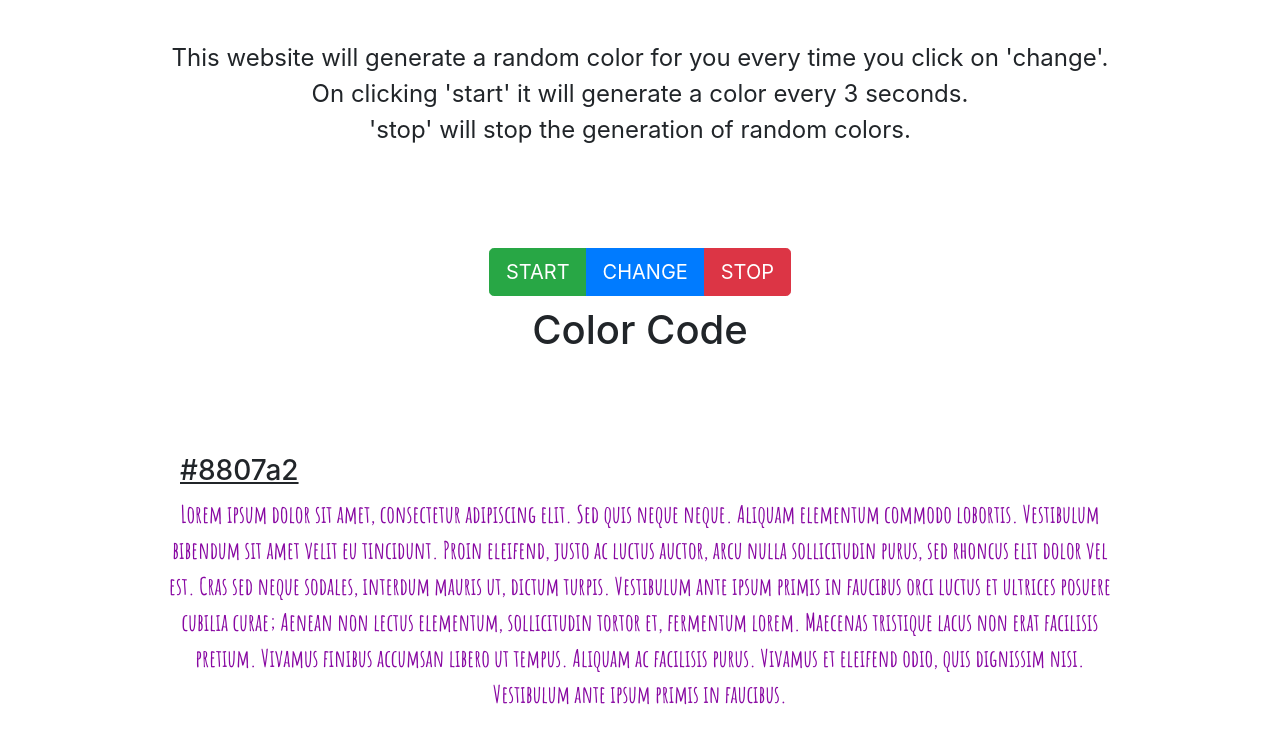
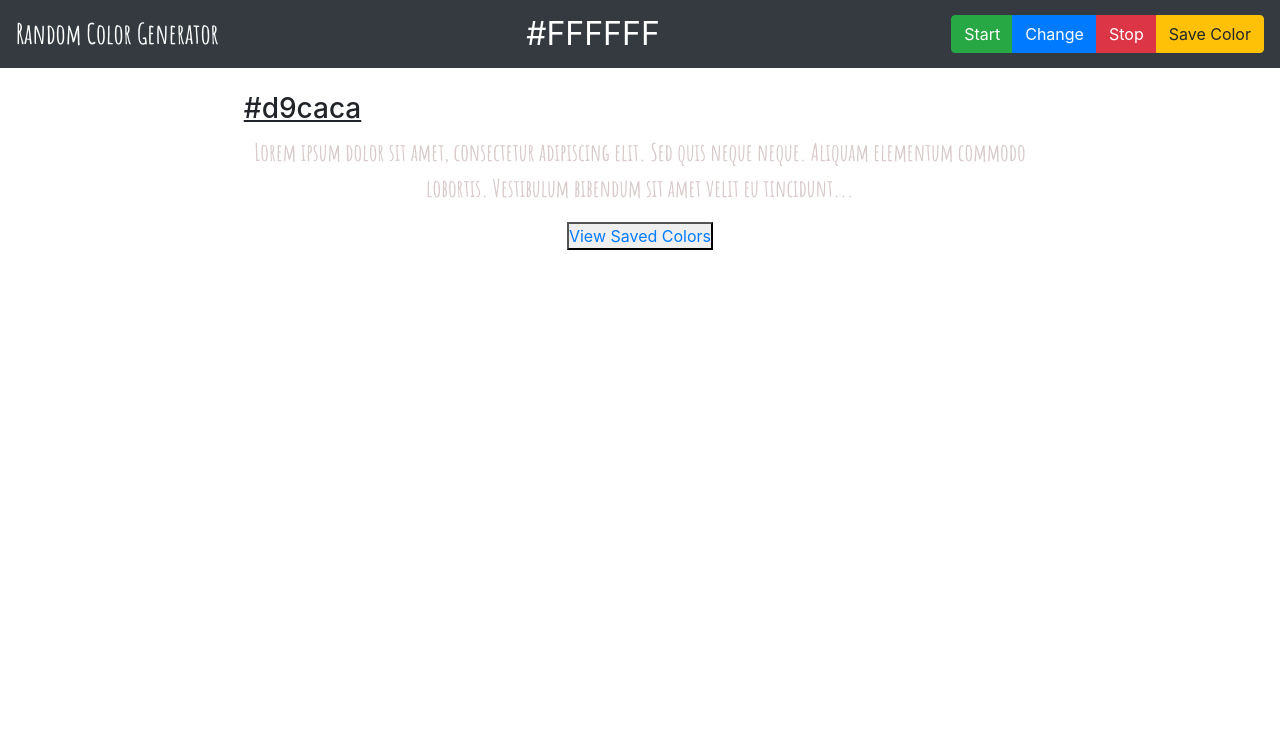
Before and after one commit to Alfrazgit/Random-Color-Generator, a plain HTML site: page index.html in a window 1280 px wide. Both pictures are taken after a click on the element "Change color of text". Drawn offline with nearby package versions, Linux system fonts and the light colour scheme.

Commit message:
added savecolor button and display saved colors

```diff
--- a/css/styles.css
+++ b/css/styles.css
@@ -1,16 +1,25 @@
-body {
- background-color: #ffffff;
- text-align: center;
- padding-top: 40px;
+* {
+  box-sizing: border-box;
+  margin: 0;
+  padding: 0;
 }
 
-#lorem {
-  margin: 0 auto;
-  font-size: 1.5rem;
+body {
+  background-color: #ffffff;
+  text-align: center;
 }
 
-#heading-1 {
+.nav {
+  display: flex;
+  justify-content: space-between;
+}
+
+#color-code {
   margin: 10px 20px;
+  color: #ffffff;
+  font-size: 2rem;
+  text-transform: uppercase;
+  text-align: center;
 }
 
 .controls {
@@ -27,10 +36,9 @@ body {
 .text {
   margin: auto;
   width: 75%;
-
 }
 
 #message-box {
   font-size: 24px;
-  font-family: 'Amatic SC', cursive;
+  font-family: "Amatic SC", cursive;
 }
--- a/index.html
+++ b/index.html
@@ -1,51 +1,86 @@
 <!DOCTYPE html>
 <html lang="en" dir="ltr">
   <head>
-    <meta charset="utf-8">
+    <meta charset="utf-8" />
     <title>Random Color Generator</title>
-    <link rel="stylesheet" href="https://stackpath.bootstrapcdn.com/bootstrap/4.5.2/css/bootstrap.min.css">
-    <link rel="stylesheet" href="css/styles.css">
-    <link rel="preconnect" href="https://fonts.googleapis.com">
-  <link rel="preconnect" href="https://fonts.gstatic.com" crossorigin>
-  <link href="https://fonts.googleapis.com/css2?family=Amatic+SC:wght@700&display=swap" rel="stylesheet">
-    <script src="https://code.jquery.com/jquery-3.6.0.min.js" integrity="sha256-/xUj+3OJU5yExlq6GSYGSHk7tPXikynS7ogEvDej/m4=" crossorigin="anonymous"></script>
+    <link
+      rel="stylesheet"
+      href="https://stackpath.bootstrapcdn.com/bootstrap/4.5.2/css/bootstrap.min.css"
+    />
+    <link rel="stylesheet" href="css/styles.css" />
+    <link rel="preconnect" href="https://fonts.googleapis.com" />
+    <link rel="preconnect" href="https://fonts.gstatic.com" crossorigin />
+    <link
+      href="https://fonts.googleapis.com/css2?family=Amatic+SC:wght@700&display=swap"
+      rel="stylesheet"
+    />
+    <script
+      src="https://code.jquery.com/jquery-3.6.0.min.js"
+      integrity="sha256-/xUj+3OJU5yExlq6GSYGSHk7tPXikynS7ogEvDej/m4="
+      crossorigin="anonymous"
+    ></script>
     <script src="https://maxcdn.bootstrapcdn.com/bootstrap/3.4.0/js/bootstrap.min.js"></script>
   </head>
   <body>
-
-    <div class="container info">
-      <p class="well-lg" id="lorem">
-        This website will generate a random color for you every time you click on 'change'.
-        <br> On clicking 'start' it will generate a color every 3 seconds.
-        <br> 'stop' will stop the generation of random colors.
-      </p>
-    </div>
-
-    <div class="controls">
-      <div class="btn-group btn-group-lg">
-        <button type="button" name="button" class="btn btn-lg btn-success start_btn" onclick="start()">START</button>
-        <button type="button" name="button" class="btn btn-lg btn-primary change_btn" onclick="change()">CHANGE</button>
-        <button type="button" name="button" class="btn btn-lg btn-danger stop_btn" onclick="stop()">STOP</button>
+    <!-- Navbar -->
+    <nav class="nav navbar navbar-expand-lg navbar-dark bg-dark px-3">
+      <!-- Left: Title -->
+      <div
+        class="navbar-brand font-weight-bold"
+        style="font-family: 'Amatic SC', cursive; font-size: 28px"
+      >
+        Random Color Generator
       </div>
 
-      <h1 id="heading-1">Color Code</h1>
+      <div>
+        <span id="color-code"> #FFFFFF </span>
+      </div>
 
+      <div>
+        <div class="btn-group">
+          <button
+            class="btn btn-success"
+            onclick="start()"
+            title="Begin changing background color every 3 seconds"
+          >
+            Start
+          </button>
+          <button
+            class="btn btn-primary"
+            onclick="change()"
+            title="Instantly generate a new background color"
+          >
+            Change
+          </button>
+          <button
+            class="btn btn-danger"
+            onclick="stop()"
+            title="Stop the automatic color generation"
+          >
+            Stop
+          </button>
+          <button
+            class="btn btn-warning"
+            onclick="saveBackgroundColor()"
+            title="Save the current color to local storage"
+          >
+            Save Color
+          </button>
+        </div>
+      </div>
+    </nav>
+
+    <div class="container mt-4">
+      <div class="text mt-4">
+        <h3 id="text-color-change">Change color of text</h3>
+        <p id="message-box">
+          Lorem ipsum dolor sit amet, consectetur adipiscing elit. Sed quis
+          neque neque. Aliquam elementum commodo lobortis. Vestibulum bibendum
+          sit amet velit eu tincidunt...
+        </p>
+      </div>
     </div>
-
-    <div class="text">
-      <h3 id="text-color-change">Change color of text</h3>
-      <p id="message-box">
-        Lorem ipsum dolor sit amet, consectetur adipiscing elit. Sed quis neque neque.
-        Aliquam elementum commodo lobortis. Vestibulum bibendum sit amet velit eu tincidunt.
-        Proin eleifend, justo ac luctus auctor, arcu nulla sollicitudin purus, sed rhoncus elit dolor vel est.
-        Cras sed neque sodales, interdum mauris ut, dictum turpis.
-        Vestibulum ante ipsum primis in faucibus orci luctus et ultrices posuere cubilia curae;
-        Aenean non lectus elementum, sollicitudin tortor et, fermentum lorem.
-        Maecenas tristique lacus non erat facilisis pretium. Vivamus finibus accumsan libero ut tempus.
-        Aliquam ac facilisis purus. Vivamus et eleifend odio, quis dignissim nisi. Vestibulum ante ipsum primis in faucibus.
-      </p>
-    </div>
-
+    <button><a href="/savedColors.html">View Saved Colors</a></button>
   </body>
   <script src="js/app.js" charset="utf-8"></script>
 </html>
--- a/js/app.js
+++ b/js/app.js
@@ -1,41 +1,58 @@
-var heading = document.getElementById('heading-1');
-var lorem = $("#lorem");
+var heading = document.getElementById("color-code");
 var color_change;
+var currentColor = null;
+
+function getHexColor() {
+  let color = Math.floor(Math.random() * 16777216).toString(16);
+  currentColor = color;
+  return "#" + color.padStart(6, "0"); // Ensures 6-digit hex code
+}
+
+const getRandomColor = () => {
+  var red = Math.floor(Math.random() * 256)
+    .toString(16)
+    .padStart(2, "0");
+  var green = Math.floor(Math.random() * 256)
+    .toString(16)
+    .padStart(2, "0");
+  var blue = Math.floor(Math.random() * 256)
+    .toString(16)
+    .padStart(2, "0");
+  var color = red + green + blue;
+  currentColor = color;
+  return "#" + color;
+};
+
+function change() {
+  const color = getHexColor(); // Or however you generate colors
+  document.body.style.backgroundColor = color;
+  const colorDisplay = document.getElementById("color-code");
+  colorDisplay.textContent = color;
+  colorDisplay.style.display = "inline-block";
+}
 
 function start() {
-  color_change = setInterval(function() {
-    document.body.style.backgroundColor = heading.innerHTML = '#' +
-    Math.floor(Math.random() * 16777216).toString(16);
-  }, 3000);
-  $("#lorem").toggle();
-  $(".start_btn").disable();
+  interval = setInterval(change, 3000);
+  change();
 }
 
 function stop() {
-  clearInterval(color_change);
-  $(".start_btn").enable();
+  clearInterval(interval);
 }
 
-function change() {
-  var basic_color = parseInt(Math.random() * (1000 - 100) + 100); //makes sober colors
-
-  var red = Math.floor(Math.random() * 256).toString(16); // red color
-  var blue = Math.floor(Math.random() * 256).toString(16); // green color
-  var green = Math.floor(Math.random() * 256).toString(16); // blue color
-  var color = red + green + blue;
-  if (color.toString().length == 5) {
-    color += Math.floor(Math.random() * 16).toString(16);
+function saveBackgroundColor() {
+  if (!currentColor) {
+    alert("Please generate a color first!");
+    return;
   }
-
-  var color2 = Math.floor(Math.random() * 16777216).toString(16); // generates a color at once
-
-  heading.innerHTML = '#' + color;
-  document.body.style.backgroundColor = heading.innerHTML;
-  $("#lorem").disable();
+  const savedColors = JSON.parse(localStorage.getItem("savedColors")) || [];
+  savedColors.push(currentColor);
+  localStorage.setItem("savedColors", JSON.stringify(savedColors));
+  console.log("Color saved:", currentColor, savedColors);
 }
 
-$("#text-color-change").click(function () {
-  var p_color = Math.floor(Math.random() * 16777216).toString(16);
-  $("#message-box").css("color", "#" + p_color);
-  $("#text-color-change").html("#" + p_color);
+$("#text-color-change").click(() => {
+  let p_color = getHexColor();
+  $("#message-box").css("color", p_color);
+  $("#text-color-change").html(p_color);
 });
```
Also changed, not shown: savedColors.html (added, +83 -0 lines).
